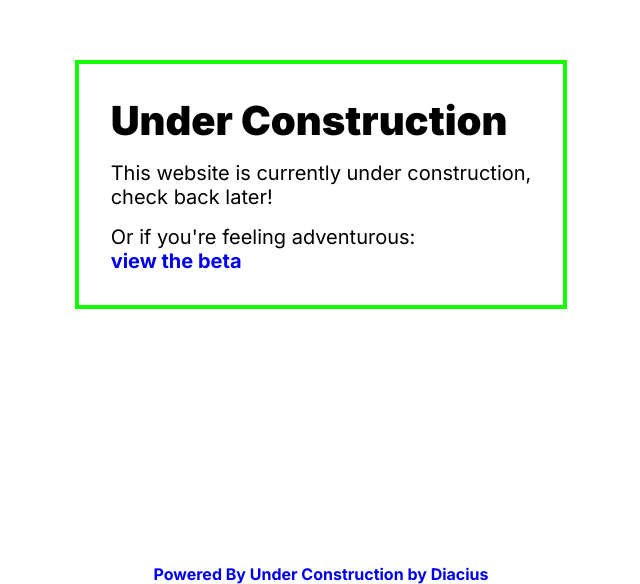
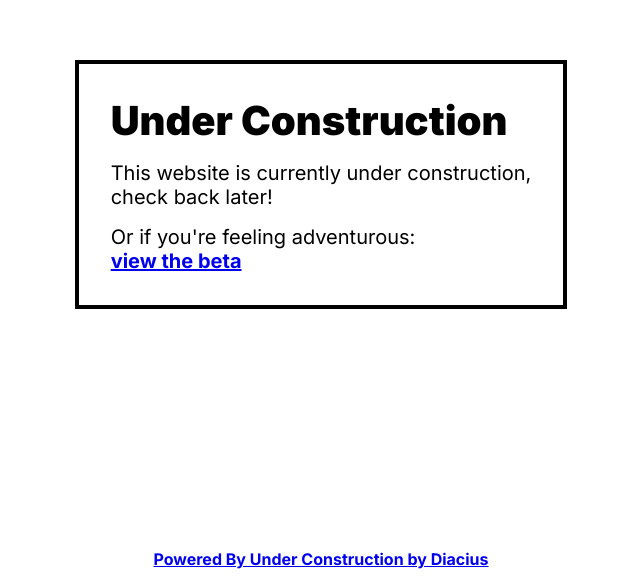
Before and after one commit to Diacius/under-construction, a plain HTML site: page index.html in a window 1280 px wide. Shown: the part 216-800 px from the top of the page, without its empty margins (319-959 px from the left). Drawn offline with Linux system fonts and the light colour scheme.

Commit message:
Add new styling :lipstick:

```diff
--- a/css.css
+++ b/css.css
@@ -1,13 +1,15 @@
 .text-container {
-    border: 0.3rem solid hsl(115, 100%, 50%);
+    border: 0.3rem solid hsl(0, 0%, 0%);
     padding: 2rem;
 
 }
+
 .title {
     font-family: Inter;
     font-weight: 900;
     font-size: 2.5rem;
 }
+
 .body-text {
     text-align: left;
     margin-top: 1rem;
@@ -15,6 +17,7 @@
     font-weight: normal;
     font-size: 1.25rem;
 }
+
 body {
     padding: 0;
     margin: 0;
@@ -26,17 +29,25 @@ body {
 }
 
 a {
-    text-decoration: none;
+    text-decoration: underline;
 }
+
 .credit a {
     font-family: Inter;
     font-weight: 700;
     color: #0000EE;
 }
+
+.credit :hover, .body-text :hover{
+    text-decoration-thickness: 0.1rem;
+
+}
+
 footer {
     position: fixed;
-	width: 100%;
-	left: 0;
-	bottom: 0;
+    width: 100%;
+    left: 0;
+    bottom: 0;
     text-align: center;
+    margin-bottom: 15px;
 }
```
